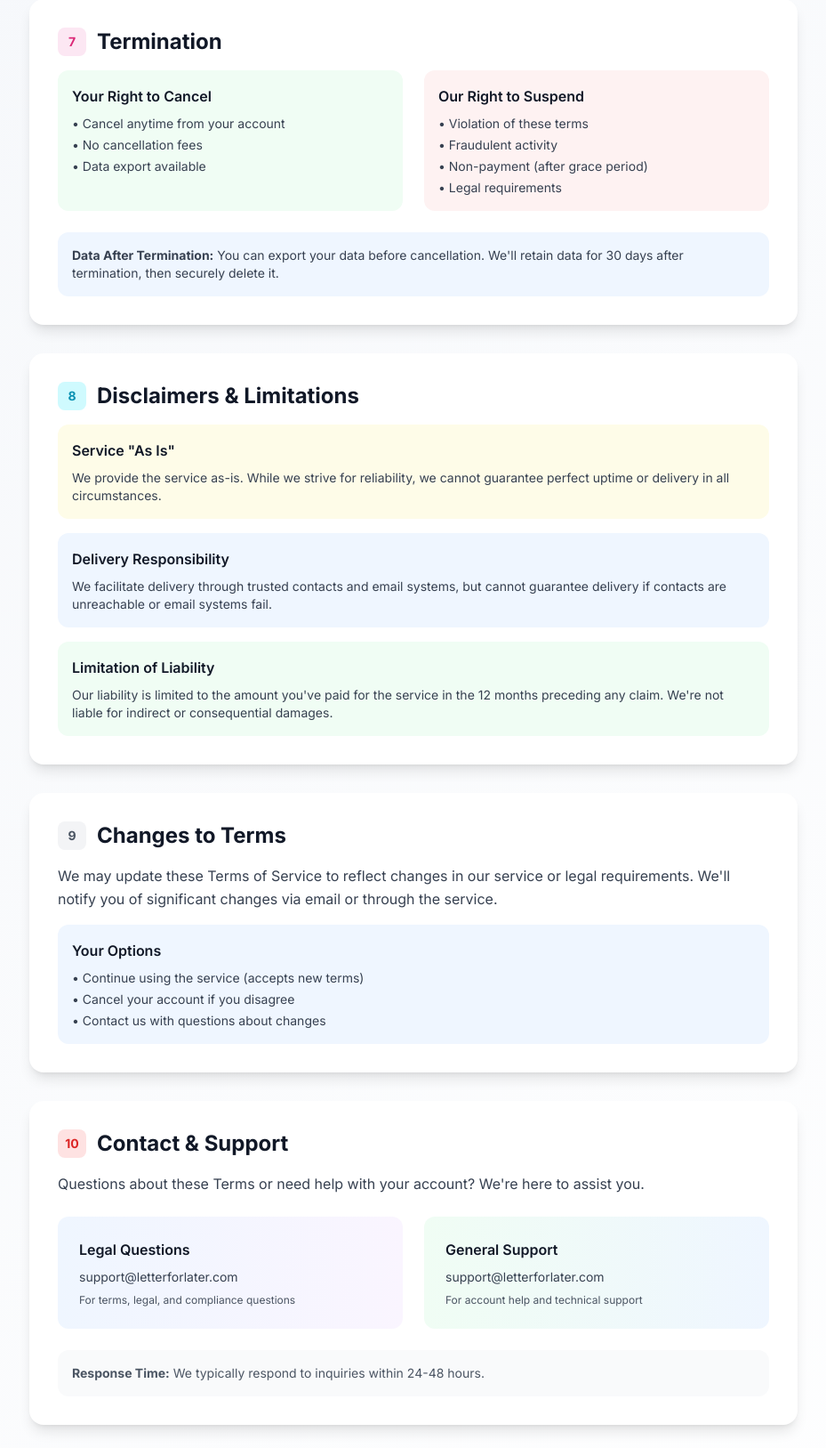
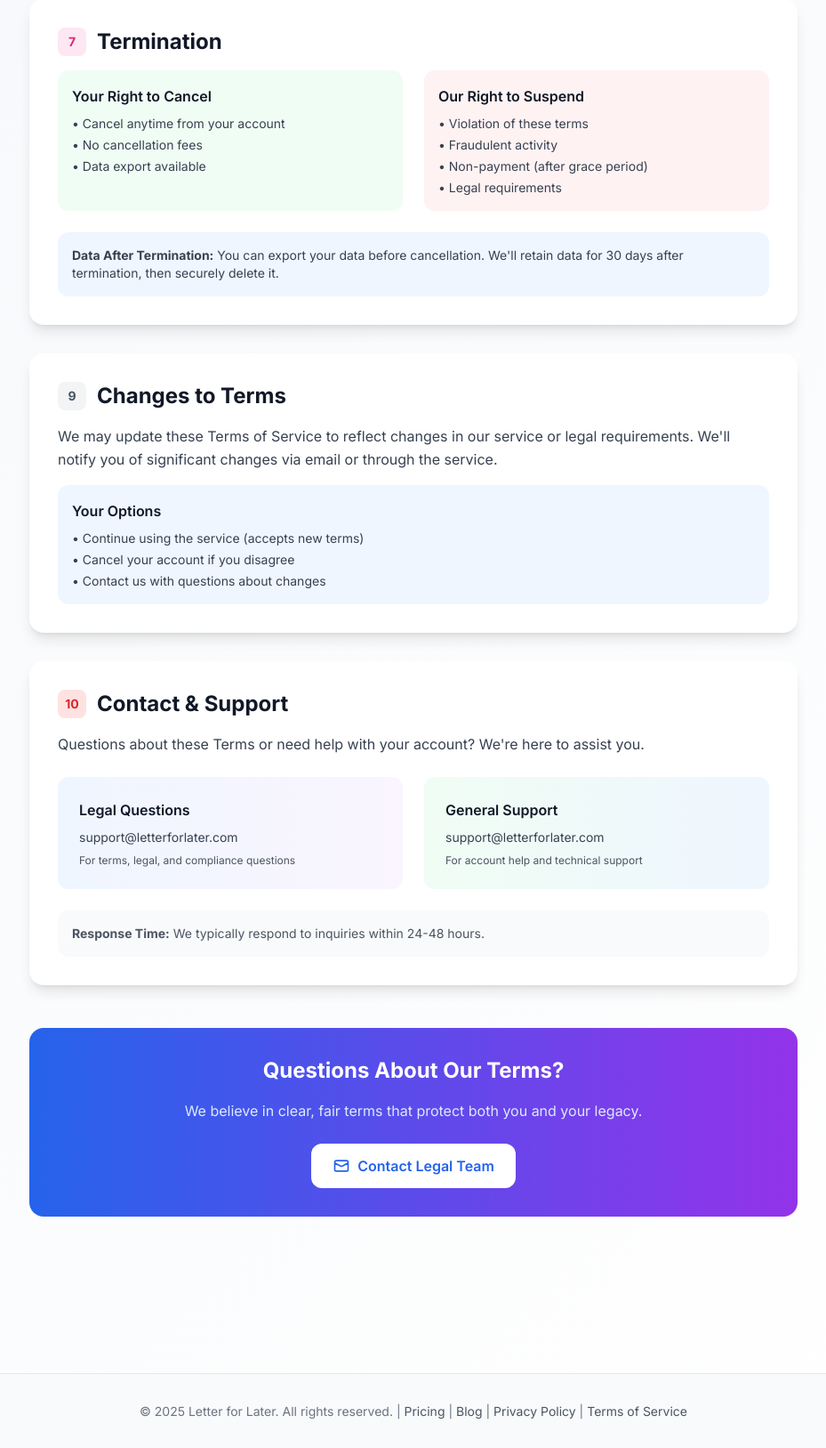
Before and after one commit to hassineaziz/letterforlater, a Flask app: page /terms in a window 1280 px wide. Shown: the part 3305-4932 px from the top of the page at 89% size, without its empty margins (175-1104 px from the left). After the commit the page ends 4900 px from the top, so only its background shows below. Run offline with Flask 3, Linux system fonts and the light colour scheme; parts of the project's set-up code (start-up, migrations or seed data) failed here and were passed over; some libraries are stand-ins or nearby versions.

Commit message:
update terms

```diff
--- a/website/templates/terms.html
+++ b/website/templates/terms.html
@@ -325,32 +325,6 @@
 
     <div class="bg-white rounded-2xl shadow-lg p-8 mb-8">
       <h2 class="text-2xl font-bold text-gray-900 mb-4 flex items-center">
-        <div class="w-8 h-8 bg-cyan-100 rounded-lg flex items-center justify-center mr-3">
-          <span class="text-cyan-600 font-bold text-sm">8</span>
-        </div>
-        Disclaimers & Limitations
-      </h2>
-
-      <div class="space-y-4">
-        <div class="bg-yellow-50 rounded-xl p-4">
-          <h3 class="font-semibold text-gray-900 mb-2">Service "As Is"</h3>
-          <p class="text-sm text-gray-700">We provide the service as-is. While we strive for reliability, we cannot guarantee perfect uptime or delivery in all circumstances.</p>
-        </div>
-
-        <div class="bg-blue-50 rounded-xl p-4">
-          <h3 class="font-semibold text-gray-900 mb-2">Delivery Responsibility</h3>
-          <p class="text-sm text-gray-700">We facilitate delivery through trusted contacts and email systems, but cannot guarantee delivery if contacts are unreachable or email systems fail.</p>
-        </div>
-
-        <div class="bg-green-50 rounded-xl p-4">
-          <h3 class="font-semibold text-gray-900 mb-2">Limitation of Liability</h3>
-          <p class="text-sm text-gray-700">Our liability is limited to the amount you've paid for the service in the 12 months preceding any claim. We're not liable for indirect or consequential damages.</p>
-        </div>
-      </div>
-    </div>
-
-    <div class="bg-white rounded-2xl shadow-lg p-8 mb-8">
-      <h2 class="text-2xl font-bold text-gray-900 mb-4 flex items-center">
         <div class="w-8 h-8 bg-gray-100 rounded-lg flex items-center justify-center mr-3">
           <span class="text-gray-600 font-bold text-sm">9</span>
         </div>
```
